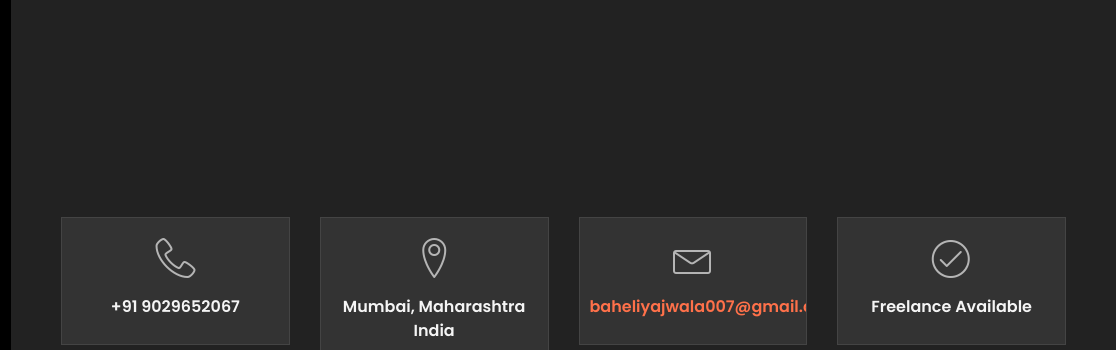
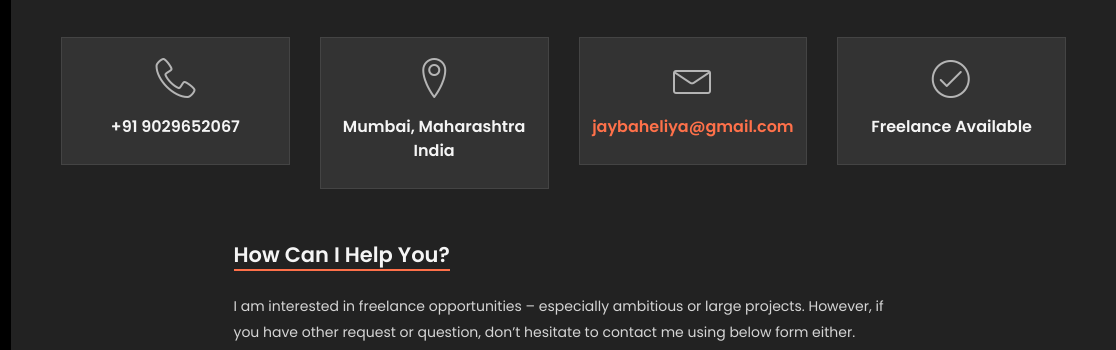
Before and after one commit to jaybaheliya/JB-UIUX-Portfolio, a plain HTML site: page index.html in a window 1280 px wide. Both pictures are taken after a click on the element 1201 px from the left and 770 px from the top of the page. Shown: the part 134-484 px from the top of the page, 164-1280 px from the left. Drawn offline with Linux system fonts and the light colour scheme.

Commit message:
Update index.html

```diff
--- a/index.html
+++ b/index.html
@@ -1066,13 +1066,14 @@
                             <div class="section-title-block second-style">
                                 <h2 class="section-title">Contact</h2>
                                 <h5 class="section-description">Get in Touch</h5>
+
                             </div>
                             <div class="section-content">
-                                <div class="row">
+                               <!--<div class="row">
                                     <div class="col-xs-12 col-sm-12">
                                         <div id="map" class="map"></div>
                                     </div>
-                                </div>
+                                </div>-->
                                 <div class="row">
                                     <div class="col-xs-12 col-sm-3">
                                         <div class="col-inner bs-30">
@@ -1098,8 +1099,8 @@
                                             <div class="lm-info-block gray-default">
                                                 <i class="lnr lnr-envelope"></i>
                                                 <h4>
-                                                    <a href="mailto:baheliyajwala007@gmail.com" class="__cf_email__"
-                                                        data-cfemail="5e3f323b261e3b263f332e323b703d3133">baheliyajwala007@gmail.com</a>
+                                                    <a href="mailto:jaybaheliya@gmail.com" class="__cf_email__"
+                                                        >jaybaheliya@gmail.com</a>
                                                 </h4> <span class="lm-info-block-value"></span> <span
                                                     class="lm-info-block-text"></span>
                                             </div>
@@ -1121,6 +1122,8 @@
                                     <div class="col-inner ts-20">
                                         <div class="block-title">
                                             <h3>How Can I Help You?</h3>
+                                            <p>I am interested in freelance opportunities – especially ambitious or large projects. However, if you have other request or question, don’t hesitate to contact me using below form either.</p>
+
                                         </div>
                                         <form id="contact_form2" class="contact-form" action="contact_form.php"
                                             method="post">
```
